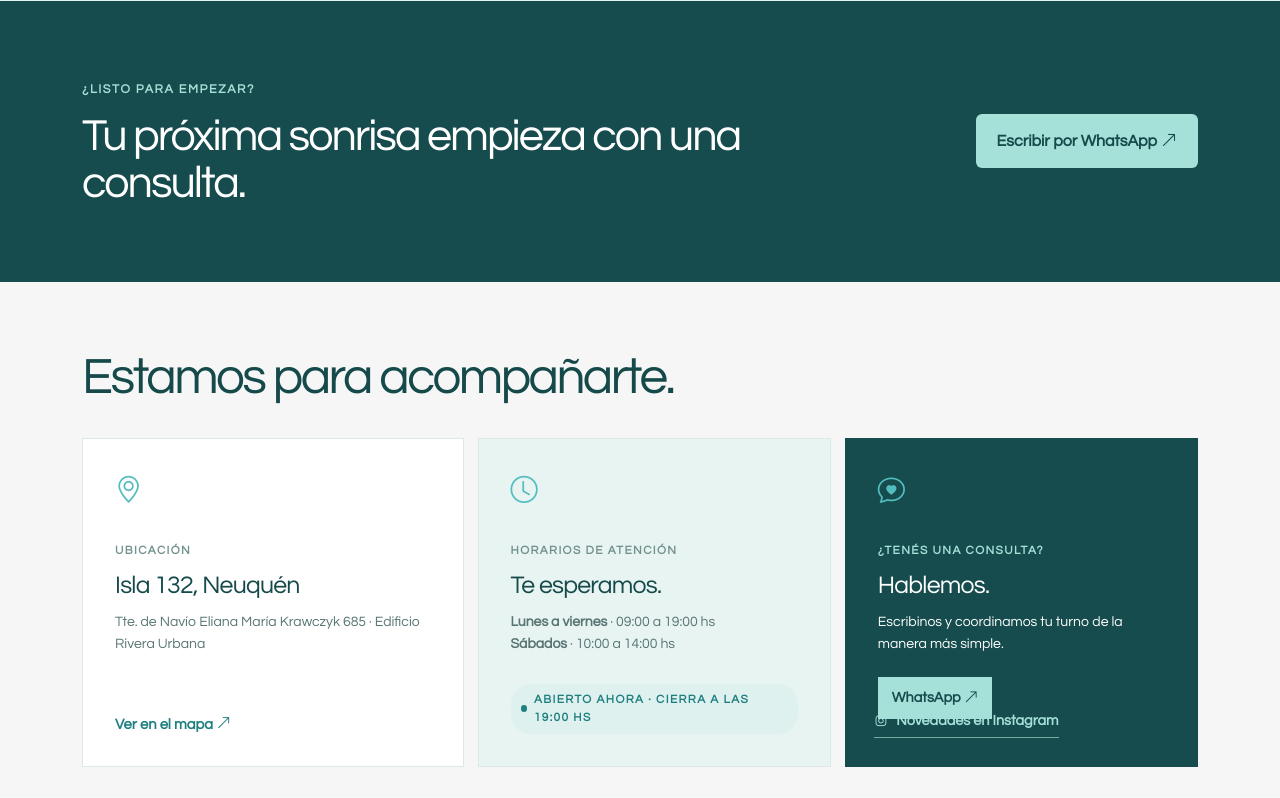
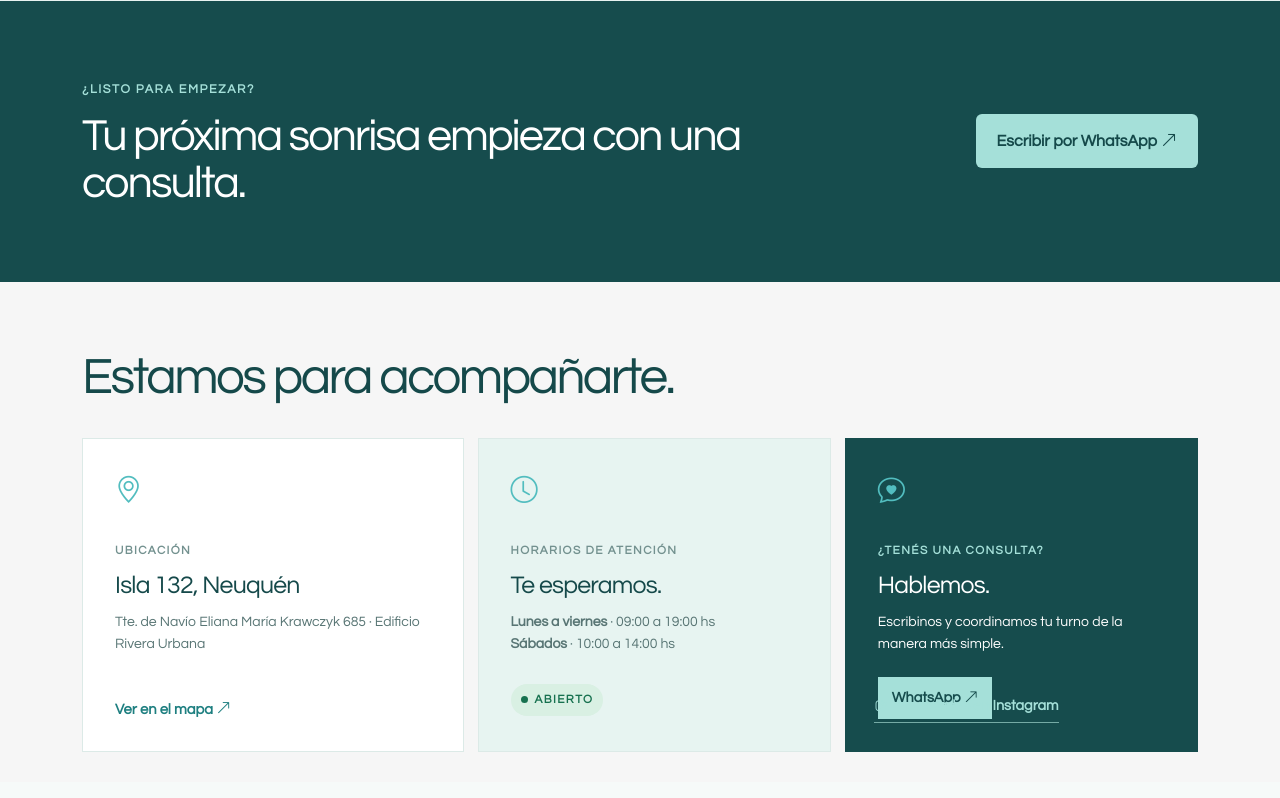
Before and after one commit to mokelean/dentus, a PHP site: page / in a window 1280 px wide. Shown: the part 4612-5410 px from the top of the page. Run offline with PHP 8.4, Linux system fonts and the light colour scheme.

Commit message:
Simplify opening status labels

```diff
--- a/assets/css/style.css
+++ b/assets/css/style.css
@@ -2179,8 +2179,8 @@ section {
 .dentus-refresh .contact-card > b { position: absolute; bottom: 30px; color: #1e7f80; font-size: .92rem; }
 .dentus-refresh .hours-status { display: inline-flex; align-items: center; gap: 7px; margin-top: 12px; padding: 7px 10px; border-radius: 20px; font-size: .8rem; font-weight: 700; }
 .dentus-refresh .hours-status::before { content: ''; width: 7px; height: 7px; border-radius: 50%; background: currentColor; }
-.dentus-refresh .hours-status.is-open { color: #1e7f80; background: #dff1ee; }
-.dentus-refresh .hours-status.is-closed { color: #9a5b40; background: #fae6dc; }
+.dentus-refresh .hours-status.is-open { color: #17714f; background: #d9f0e3; }
+.dentus-refresh .hours-status.is-closed { color: #b65345; background: #fae0d9; }
 .dentus-refresh .hours-card { background: #e7f4f1; }
 .dentus-refresh .contact-action { background: #164c4d; border-color: #164c4d; }
 .dentus-refresh .contact-action h3, .dentus-refresh .contact-action p { color: #fff; }
--- a/index.php
+++ b/index.php
@@ -221,7 +221,7 @@
         const opensAt = day === 'Sat' ? 10 * 60 : 9 * 60;
         const openToday = ['Mon', 'Tue', 'Wed', 'Thu', 'Fri', 'Sat'].includes(day);
         const isOpen = openToday && time >= opensAt && time < closesAt;
-        status.textContent = isOpen ? `Abierto ahora · cierra a las ${closesAt / 60}:00 hs` : 'Cerrado ahora';
+        status.textContent = isOpen ? 'Abierto' : 'Cerrado';
         status.classList.toggle('is-open', isOpen);
         status.classList.toggle('is-closed', !isOpen);
       };
```
